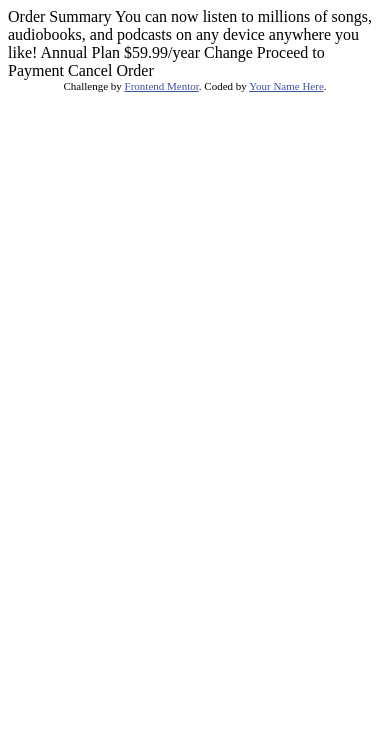
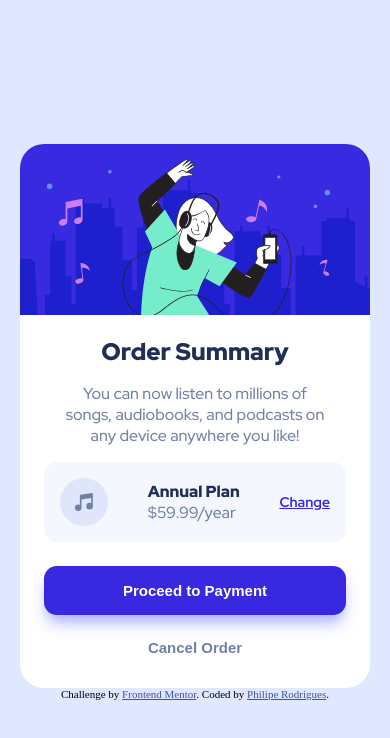
Before and after one commit to PhilipeeX/order-summary-component-main, a plain HTML site: page index.html in a window 390 px wide. Drawn offline with Linux system fonts and the light colour scheme.

Commit message:
responsivo e finalizado

```diff
--- a/index.html
+++ b/index.html
@@ -3,35 +3,39 @@
 <head>
   <meta charset="UTF-8">
   <meta name="viewport" content="width=device-width, initial-scale=1.0"> <!-- displays site properly based on user's device -->
+  <link rel="stylesheet" href="style.css">
+  <link rel="icon" type="image/png" sizes="32x32" href="./images/favicon-32x32.png">
+  <title>Frontend Mentor | Order summary card</title>
+</head>
 
-  <link rel="icon" type="image/png" sizes="32x32" href="./images/favicon-32x32.png">
-
-  <title>Frontend Mentor | Order summary card</title>
-
-  <!-- Feel free to remove these styles or customise in your own stylesheet 👍 -->
-  <style>
-    .attribution { font-size: 11px; text-align: center; }
-    .attribution a { color: hsl(228, 45%, 44%); }
-  </style>
-</head>
 <body>
-
-  Order Summary
-
-  You can now listen to millions of songs, audiobooks, and podcasts on any
-  device anywhere you like!
-
-  Annual Plan
-  $59.99/year
-
-  Change
-
-  Proceed to Payment
-  Cancel Order
-
+  <div class="container">
+    <picture class="imagem-tematica">
+      <img src="images\illustration-hero.svg" alt="">
+    </picture>
+    <div class="conteudo">
+    <div class="texto">
+      <h1>Order Summary</h1>
+      <p>You can now listen to millions of songs, audiobooks, and podcasts on any
+        device anywhere you like!</p>
+    </div>
+    <div class="plano">
+      <img src="images\icon-music.svg" alt="">
+      <div class="plano-tempo-valor">
+        <p>Annual Plan</p>
+        <span>$59.99/year</span>
+      </div>
+      <a href="#">Change</a>
+    </div>
+    <div class="botoes">
+      <button class="btn-prosseguir-pagamento">Proceed to Payment</button>
+      <button class="btn-cancelar-pedido">Cancel Order</button>
+    </div>
+    </div>
+  </div>
   <div class="attribution">
     Challenge by <a href="https://www.frontendmentor.io?ref=challenge" target="_blank">Frontend Mentor</a>.
-    Coded by <a href="#">Your Name Here</a>.
+    Coded by <a href="https://github.com/PhilipeeX">Philipe Rodrigues</a>.
   </div>
 </body>
 </html>
--- /dev/null
+++ b/style.css
@@ -0,0 +1,110 @@
+@import url('https://fonts.googleapis.com/css2?family=Red+Hat+Display:wght@500;700;900&display=swap');
+
+:root {
+    --Pale-blue: hsl(225, 100%, 94%);
+    --Bright-blue: hsl(245, 75%, 52%);
+
+    --Very-pale-blue: hsl(225, 100%, 98%);
+    --Desaturated-blue: hsl(224, 23%, 55%);
+    --Dark-blue: hsl(223, 47%, 23%);
+
+
+}
+*{
+    padding: 0;
+    margin: 0;
+    box-sizing: border-box;
+}
+body {
+    background-color: var(--Pale-blue);
+    min-height: 100vh;
+    display: flex;
+    align-items: center;
+    justify-content: center;
+    flex-direction: column;
+}
+.container {
+    font-family: 'Red Hat Display';
+    background-color: white;
+    max-width: 350px;
+    border-radius: 1.5rem;
+}
+picture img {
+    height: 100%;
+    width: 100%;
+    object-fit: cover;
+    border-radius: 1.5rem 1.5rem 0 0;
+    margin-bottom: 1rem;
+}
+.conteudo {
+    padding: 0 1.5rem;
+}
+.texto {
+    display: flex;
+    align-items: center;
+    text-align: center;
+    flex-direction: column;
+    padding: 0 1rem;
+}
+.texto>h1 {
+    color: var(--Dark-blue);
+    font-size: 24px;
+    font-weight: 900;
+    margin-bottom: 1rem;
+}
+.texto>p {
+    font-size: 16px;
+    color: var(--Desaturated-blue);
+    margin-bottom: 1rem;
+}
+.plano {
+    background-color: var(--Very-pale-blue);
+    display: flex;
+    align-items: center;
+    justify-content: space-between;
+    margin-bottom: 1.5rem;
+    padding: 1rem;
+    border-radius: .8rem;
+}
+.plano-tempo-valor>p{
+    font-weight: 900;
+    color: var(--Dark-blue);
+}
+.plano-tempo-valor span {
+    color: var(--Desaturated-blue);
+}
+.plano a {
+    font-size: 14px;
+    font-weight: 700;
+    color: var(--Bright-blue);
+}
+.botoes {
+    display: flex;
+    flex-direction: column;
+    margin-bottom: 1rem;
+    gap: .5rem;
+}
+.btn-prosseguir-pagamento {
+    border: none;
+    padding: 1rem;
+    background-color: var(--Bright-blue);
+    border-radius: .8rem;
+    color: white;
+    font-size: 15px;
+    font-weight: 700;
+    font-style: 'Red Hat Display';
+    -webkit-box-shadow: 0px 10px 15px -3px rgba(140,146,255,0.77);
+    -moz-box-shadow: 0px 10px 15px -3px rgba(140,146,255,0.77);
+    box-shadow: 0px 10px 15px -3px rgba(140,146,255,0.77);
+}
+.btn-cancelar-pedido {
+    border: none;
+    color: var(--Desaturated-blue);
+    background-color: rgba(0,0,0,0);
+    padding: 1rem;
+    font-size: 15px;
+    font-weight: 700;
+}
+
+.attribution { font-size: 11px; text-align: center; }
+.attribution a { color: hsl(228, 45%, 44%); }
```
